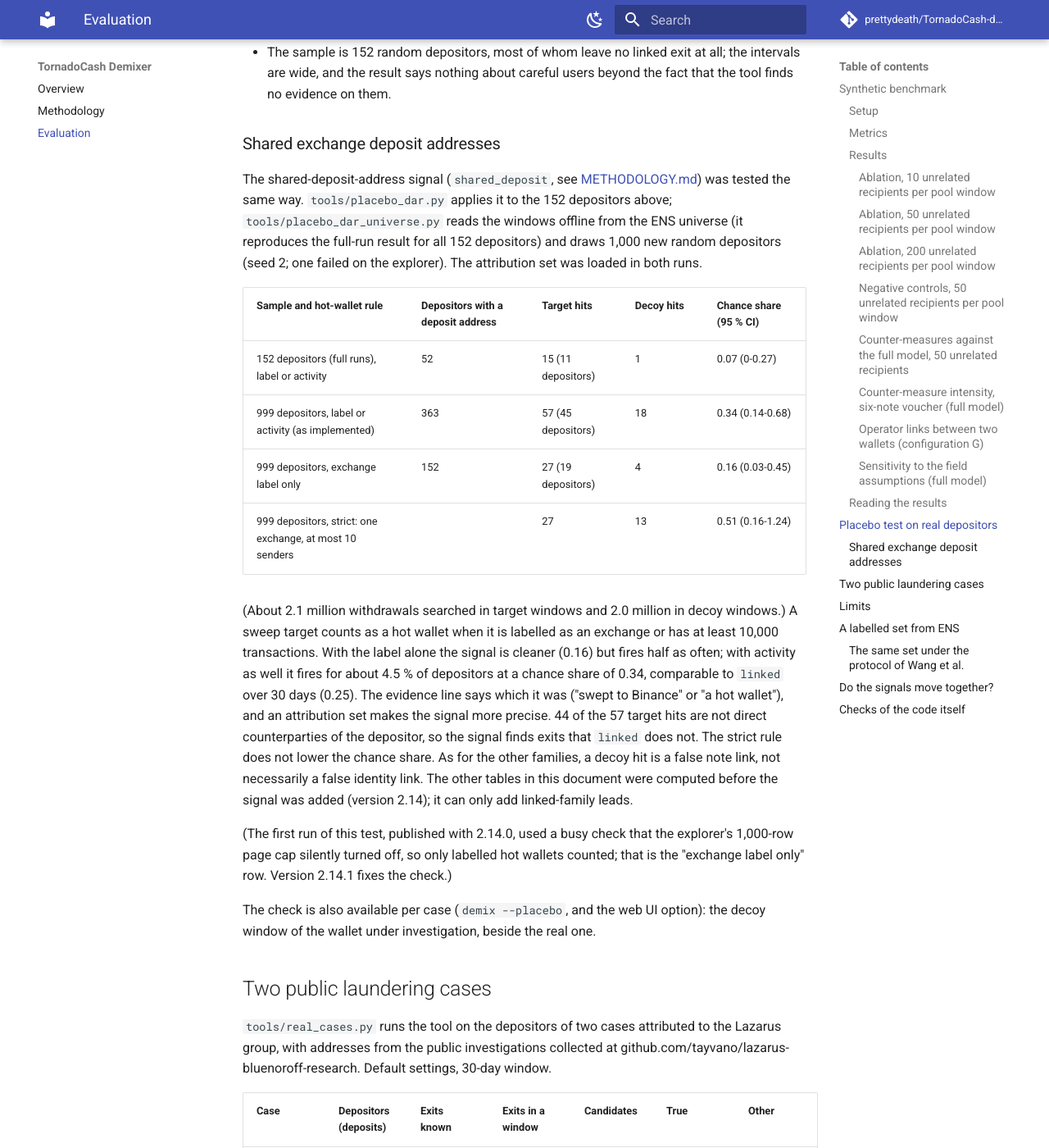
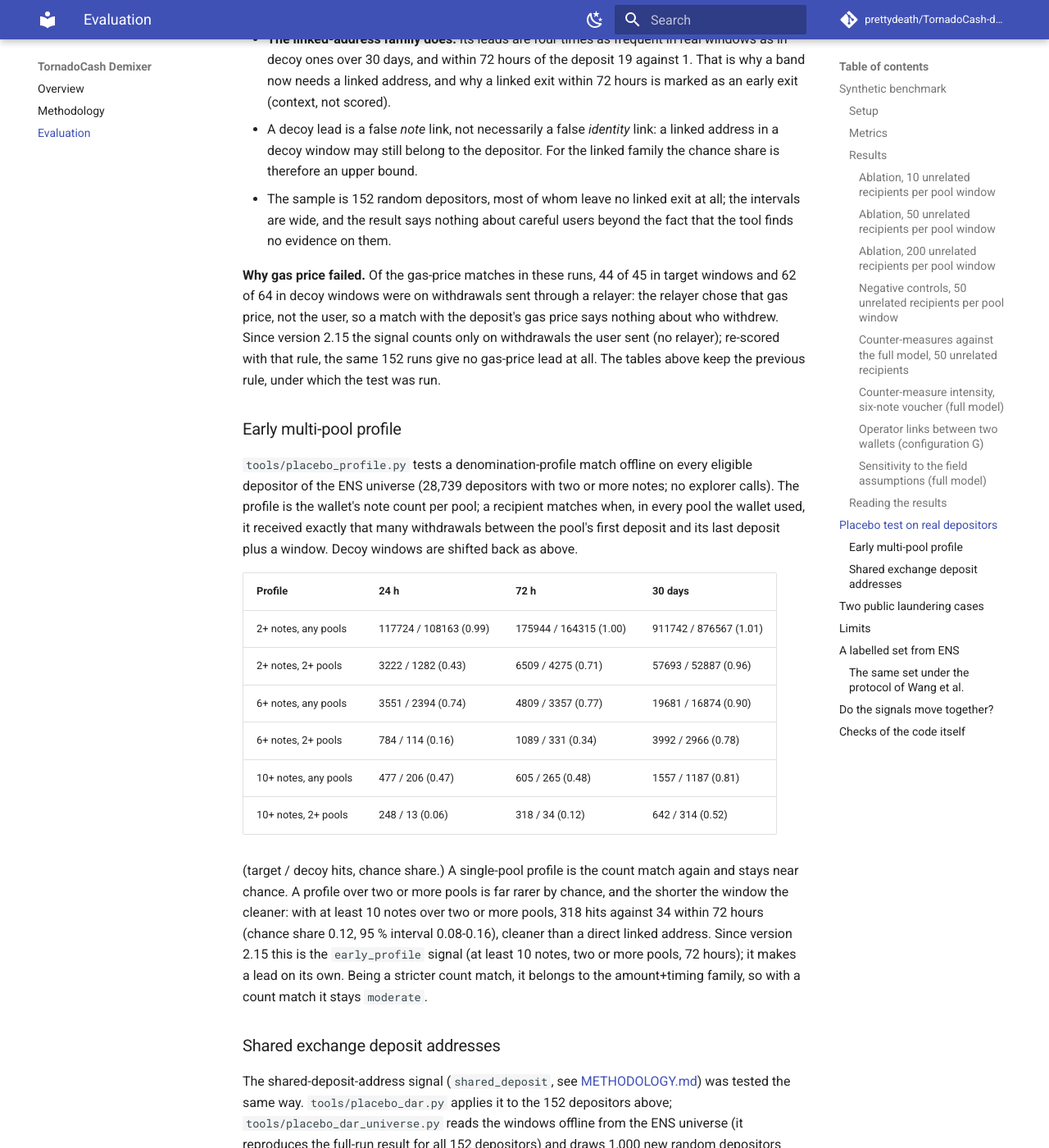
Before and after one commit to prettydeath/TornadoCash-demixer, an MkDocs documentation site: the page built from docs/EVALUATION.md, in a window 1280 px wide and 1400 px high, scrolled down 8672 px. Shown: the whole window at 82% size. Built offline with MkDocs 1.6.1 and Material for MkDocs 9.7.7, drawn with Linux system fonts in a browser that asks for light colours; comment, search, counter and statistics services are not loaded; some of the changed text lies outside the part shown.

Commit message:
Release 2.15.0: early profile lead, relayed gas ignored, labelled shared deposit

```diff
--- a/docs/EVALUATION.md
+++ b/docs/EVALUATION.md
@@ -14,8 +14,13 @@
 
 The placebo test is the only one that measures the signals on real withdrawals at
 scale. It found amount+timing and gas-price leads as frequent in decoy windows as
-in real ones, and only the linked-address family above chance. Since version
-2.13 a band therefore needs a linked address; the tables below use that rule.
+in real ones; above chance stood the linked-address family (a direct counterparty,
+a withdrawal sent by the depositor's side, a deposit address swept to a labelled
+exchange) and, measured later, an early multi-pool profile match. A band needs one
+of these (since version 2.13 for the linked family, since 2.15 for the profile);
+the synthetic tables below use the current rule. The gas-price signal turned out
+to fire almost only on withdrawals whose gas price a relayer chose; since 2.15 it
+counts only on withdrawals the user sent.
 
 ## Synthetic benchmark
 
@@ -70,9 +75,9 @@
 | A | amount+timing, no gate | 0.430 | 0.969 | 0.596 | 0.129 | 0.000 | 0.000 | 0.555 | 0.985 | 0.417 |
 | B | + discrimination gate | 0.433 | 0.966 | 0.598 | 0.127 | 0.000 | 0.000 | 0.685 | 0.995 | 0.722 |
 | C | + self-relay | 0.433 | 0.966 | 0.598 | 0.127 | 0.000 | 0.000 | 0.680 | 0.995 | 0.724 |
-| D | + gas price | 0.430 | 0.973 | 0.597 | 0.130 | 0.000 | 0.000 | 0.775 | 1.000 | 0.780 |
-| E | + linked address | 0.432 | 0.979 | 0.600 | 0.130 | 1.000 | 0.185 | 0.835 | 1.000 | 0.827 |
-| F | + denomination profile | 0.433 | 0.983 | 0.601 | 0.130 | 1.000 | 0.185 | 0.895 | 1.000 | 0.934 |
+| D | + gas price | 0.433 | 0.966 | 0.597 | 0.128 | 0.000 | 0.000 | 0.705 | 0.995 | 0.743 |
+| E | + linked address | 0.434 | 0.973 | 0.600 | 0.128 | 1.000 | 0.185 | 0.775 | 0.995 | 0.795 |
+| F | + denomination profile | 0.435 | 0.976 | 0.602 | 0.128 | 1.000 | 0.185 | 0.845 | 0.995 | 0.913 |
 
 #### Ablation, 50 unrelated recipients per pool window
 
@@ -81,9 +86,9 @@
 | A | amount+timing, no gate | 0.130 | 0.976 | 0.230 | 0.131 | 0.000 | 0.000 | 0.250 | 0.705 | 0.127 |
 | B | + discrimination gate | 0.130 | 0.976 | 0.230 | 0.131 | 0.000 | 0.000 | 0.415 | 0.785 | 0.392 |
 | C | + self-relay | 0.130 | 0.976 | 0.230 | 0.131 | 0.000 | 0.000 | 0.410 | 0.830 | 0.395 |
-| D | + gas price | 0.128 | 0.983 | 0.227 | 0.134 | 0.000 | 0.000 | 0.550 | 0.900 | 0.496 |
-| E | + linked address | 0.129 | 0.986 | 0.227 | 0.134 | 1.000 | 0.182 | 0.660 | 0.920 | 0.627 |
-| F | + denomination profile | 0.129 | 0.986 | 0.227 | 0.134 | 1.000 | 0.182 | 0.750 | 0.945 | 0.790 |
+| D | + gas price | 0.130 | 0.976 | 0.229 | 0.132 | 0.000 | 0.000 | 0.470 | 0.845 | 0.444 |
+| E | + linked address | 0.130 | 0.983 | 0.230 | 0.132 | 1.000 | 0.182 | 0.605 | 0.880 | 0.590 |
+| F | + denomination profile | 0.130 | 0.983 | 0.230 | 0.132 | 1.000 | 0.182 | 0.725 | 0.920 | 0.778 |
 
 #### Ablation, 200 unrelated recipients per pool window
 
@@ -92,9 +97,9 @@
 | A | amount+timing, no gate | 0.040 | 0.967 | 0.076 | 0.118 | 0.000 | 0.000 | 0.100 | 0.350 | 0.038 |
 | B | + discrimination gate | 0.040 | 0.967 | 0.076 | 0.118 | 0.000 | 0.000 | 0.130 | 0.490 | 0.156 |
 | C | + self-relay | 0.040 | 0.967 | 0.076 | 0.118 | 0.000 | 0.000 | 0.145 | 0.510 | 0.156 |
-| D | + gas price | 0.039 | 0.970 | 0.075 | 0.120 | 0.000 | 0.000 | 0.340 | 0.675 | 0.263 |
-| E | + linked address | 0.039 | 0.977 | 0.075 | 0.120 | 1.000 | 0.200 | 0.475 | 0.740 | 0.459 |
-| F | + denomination profile | 0.039 | 0.977 | 0.075 | 0.120 | 1.000 | 0.200 | 0.595 | 0.850 | 0.657 |
+| D | + gas price | 0.040 | 0.970 | 0.076 | 0.118 | 0.000 | 0.000 | 0.265 | 0.590 | 0.233 |
+| E | + linked address | 0.040 | 0.977 | 0.077 | 0.118 | 1.000 | 0.200 | 0.405 | 0.665 | 0.425 |
+| F | + denomination profile | 0.040 | 0.977 | 0.077 | 0.118 | 1.000 | 0.200 | 0.570 | 0.805 | 0.663 |
 
 #### Negative controls, 50 unrelated recipients per pool window
 
@@ -105,7 +110,7 @@
 | exit after the window | config F | 0.00 | 0.00 | 0.06 | 0.00 | 0.00 | 0.94 |
 | one note per fresh address | config A | 0.00 | 0.00 | 0.10 | 0.00 | 0.00 | 0.90 |
 | one note per fresh address | config B | 0.00 | 0.00 | 0.10 | 0.00 | 0.00 | 0.90 |
-| one note per fresh address | config F | 0.00 | 0.00 | 0.07 | 0.00 | 0.00 | 0.93 |
+| one note per fresh address | config F | 0.00 | 0.00 | 0.10 | 0.00 | 0.00 | 0.91 |
 
 #### Counter-measures against the full model, 50 unrelated recipients
 
@@ -165,12 +170,12 @@
 
 | Field | Top-1 | PR-AUC | control: strong | control: moderate | control: no lead |
 | --- | --- | --- | --- | --- | --- |
-| baseline | 0.75 | 0.79 | 0.00 | 0.00 | 0.06 |
-| no chance gas reuse | 0.81 | 0.89 | 0.00 | 0.00 | 0.07 |
-| chance gas reuse x5 (p=0.01) | 0.62 | 0.73 | 0.00 | 0.00 | 0.04 |
-| self-relay 5 % | 0.78 | 0.81 | 0.00 | 0.00 | 0.06 |
-| self-relay 30 % | 0.73 | 0.77 | 0.00 | 0.00 | 0.06 |
-| busier recipients (p_more=0.6) | 0.67 | 0.76 | 0.00 | 0.00 | 0.01 |
+| baseline | 0.72 | 0.78 | 0.00 | 0.00 | 0.06 |
+| no chance gas reuse | 0.77 | 0.87 | 0.00 | 0.00 | 0.07 |
+| chance gas reuse x5 (p=0.01) | 0.67 | 0.79 | 0.00 | 0.00 | 0.09 |
+| self-relay 5 % | 0.74 | 0.79 | 0.00 | 0.00 | 0.06 |
+| self-relay 30 % | 0.70 | 0.76 | 0.00 | 0.00 | 0.06 |
+| busier recipients (p_more=0.6) | 0.66 | 0.77 | 0.00 | 0.00 | 0.01 |
 
 ### Reading the results
 
@@ -179,8 +184,12 @@
   `disc ≥ 0.5`), but B's `disc`-scaled score lifts PR-AUC about threefold (0.13 → 0.39 at
   N = 50).
 - **On generated data each family adds ranking power.** Through B, D, E and F, PR-AUC
-  rises 0.39 → 0.50 → 0.63 → 0.79 and top-1 0.42 → 0.75 at N = 50; at N = 200 top-1
-  rises from 0.13 to 0.60. Recall of "listed" stays near 0.98: the exit is almost always
+  rises 0.39 → 0.44 → 0.59 → 0.78 and top-1 0.42 → 0.73 at N = 50; at N = 200 top-1
+  rises from 0.13 to 0.57. The gas-price step is smaller than before version 2.15:
+  a generated exit that reuses the deposit gas price through a relayer no longer
+  counts (in the counter-measure table, top-1 for "deposit gas price reused" falls
+  from 0.99 to 0.17), which is what the placebo test says about real relayed
+  withdrawals. Recall of "listed" stays near 0.98: the exit is almost always
   among the candidates, and the question is how high it ranks. The placebo test below
   shows that the amount+timing and gas-price part of this does not carry over to real
   pools.
@@ -259,38 +268,76 @@
   the intervals are wide, and the result says nothing about careful users beyond
   the fact that the tool finds no evidence on them.
 
+**Why gas price failed.** Of the gas-price matches in these runs, 44 of 45 in
+target windows and 62 of 64 in decoy windows were on withdrawals sent through a
+relayer: the relayer chose that gas price, not the user, so a match with the
+deposit's gas price says nothing about who withdrew. Since version 2.15 the signal
+counts only on withdrawals the user sent (no relayer); re-scored with that rule,
+the same 152 runs give no gas-price lead at all. The tables above keep the
+previous rule, under which the test was run.
+
+### Early multi-pool profile
+
+`tools/placebo_profile.py` tests a denomination-profile match offline on every
+eligible depositor of the ENS universe (28,739 depositors with two or more notes;
+no explorer calls). The profile is the wallet's note count per pool; a recipient
+matches when, in every pool the wallet used, it received exactly that many
+withdrawals between the pool's first deposit and its last deposit plus a window.
+Decoy windows are shifted back as above.
+
+| Profile | 24 h | 72 h | 30 days |
+|---|---|---|---|
+| 2+ notes, any pools | 117724 / 108163 (0.99) | 175944 / 164315 (1.00) | 911742 / 876567 (1.01) |
+| 2+ notes, 2+ pools | 3222 / 1282 (0.43) | 6509 / 4275 (0.71) | 57693 / 52887 (0.96) |
+| 6+ notes, any pools | 3551 / 2394 (0.74) | 4809 / 3357 (0.77) | 19681 / 16874 (0.90) |
+| 6+ notes, 2+ pools | 784 / 114 (0.16) | 1089 / 331 (0.34) | 3992 / 2966 (0.78) |
+| 10+ notes, any pools | 477 / 206 (0.47) | 605 / 265 (0.48) | 1557 / 1187 (0.81) |
+| 10+ notes, 2+ pools | 248 / 13 (0.06) | 318 / 34 (0.12) | 642 / 314 (0.52) |
+
+(target / decoy hits, chance share.) A single-pool profile is the count match again
+and stays near chance. A profile over two or more pools is far rarer by chance,
+and the shorter the window the cleaner: with at least 10 notes over two or more
+pools, 318 hits against 34 within 72 hours (chance share 0.12, 95 % interval
+0.08-0.16), cleaner than a direct linked address. Since version 2.15 this is the
+`early_profile` signal (at least 10 notes, two or more pools, 72 hours); it makes
+a lead on its own. Being a stricter count match, it belongs to the amount+timing
+family, so with a count match it stays `moderate`.
+
 ### Shared exchange deposit addresses
 
 The shared-deposit-address signal (`shared_deposit`, see
 [METHODOLOGY.md](METHODOLOGY.md)) was tested the same way. `tools/placebo_dar.py`
 applies it to the 152 depositors above; `tools/placebo_dar_universe.py` reads the
 windows offline from the ENS universe (it reproduces the full-run result for all
-152 depositors) and draws 1,000 new random depositors (seed 2; one failed on the
-explorer). The attribution set was loaded in both runs.
+152 depositors) and draws 1,000 new random depositors (seed 2). Lookups that hit an
+explorer error are retried rather than silently skipped; none failed in the final
+runs. Version 2.15 code, attribution set loaded unless stated.
 
-| Sample and hot-wallet rule | Depositors with a deposit address | Target hits | Decoy hits | Chance share (95 % CI) |
+| Sample and rule | Depositors with a deposit address | Target hits | Decoy hits | Chance share (95 % CI) |
 |---|---|---|---|---|
-| 152 depositors (full runs), label or activity | 52 | 15 (11 depositors) | 1 | 0.07 (0-0.27) |
-| 999 depositors, label or activity (as implemented) | 363 | 57 (45 depositors) | 18 | 0.34 (0.14-0.68) |
-| 999 depositors, exchange label only | 152 | 27 (19 depositors) | 4 | 0.16 (0.03-0.45) |
-| 999 depositors, strict: one exchange, at most 10 senders | | 27 | 13 | 0.51 (0.16-1.24) |
+| 152 depositors (full runs): swept to a labelled exchange (scored) | | 4 | 0 | 0 |
+| 152 depositors: any deposit address found | 28 | 9 | 1 | 0.12 (0-0.53) |
+| 1,000 depositors: swept to a labelled exchange (scored) | | 27 (19 depositors) | 4 | 0.16 (0.03-0.44) |
+| 1,000 depositors: any deposit address found | 251 | 38 (28 depositors) | 13 | 0.36 (0.11-0.89) |
+| 1,000 depositors, no attribution set (activity only) | 164 | 16 (13 depositors) | 12 | 0.80 (0.21-2.37) |
 
 (About 2.1 million withdrawals searched in target windows and 2.0 million in decoy
-windows.) A sweep target counts as a hot wallet when it is labelled as an exchange
-or has at least 10,000 transactions. With the label alone the signal is cleaner
-(0.16) but fires half as often; with activity as well it fires for about 4.5 % of
-depositors at a chance share of 0.34, comparable to `linked` over 30 days (0.25).
-The evidence line says which it was ("swept to Binance" or "a hot wallet"), and an
-attribution set makes the signal more precise. 44 of the 57 target hits are not
-direct counterparties of the depositor, so the signal finds exits that `linked`
-does not. The strict rule does not lower the chance share. As for the other
-families, a decoy hit is a false note link, not necessarily a false identity link.
-The other tables in this document were computed before the signal was added
-(version 2.14); it can only add linked-family leads.
+windows.) An address counts as a deposit address when its outflow goes to hot
+wallets. A hot wallet recognised by an exchange label gives a clean signal: 27
+against 4, and 25 of the 27 are not direct counterparties of the depositor, so the
+signal finds exits that `linked` does not. A hot wallet recognised by activity
+alone does not: without an attribution set the signal is at chance (16 against
+12). Two fixes on the way did not change that: a busy contract (a token, a DEX
+router, the Tornado router) is no longer taken for a hot wallet, and an unlabelled
+hot wallet must receive amounts forwarded within 3,200 blocks (the forwarding test
+of Victor used by Tutela). So since version 2.15 a shared deposit address is scored
+only when it sweeps to labelled exchange wallets; one found by activity alone is
+shown as context. Without an attribution set the signal therefore does not fire.
 
-(The first run of this test, published with 2.14.0, used a busy check that the
-explorer's 1,000-row page cap silently turned off, so only labelled hot wallets
-counted; that is the "exchange label only" row. Version 2.14.1 fixes the check.)
+(History: 2.14.0 published 57 against 18 for "label or activity"; that run used a
+busy check the explorer's page cap had turned off, and later ones counted token and
+router contracts as hot wallets. The "labelled exchange" numbers are the same in
+every run.)
 
 The check is also available per case (`demix --placebo`, and the web UI option):
 the decoy window of the wallet under investigation, beside the real one.
@@ -303,7 +350,7 @@
 
 | Case | Depositors (deposits) | Exits known | Exits in a window | Candidates | True | Other |
 |---|---|---|---|---|---|---|
-| KuCoin 2020 | 2 (55) | 36 | 35 per depositor | 7 | 6 | 1 `weak` (chance gas-price reuse) |
+| KuCoin 2020 | 2 (55) | 36 | 35 per depositor | 6 | 6 | 0 |
 | Harmony 2022 | 14 (857) | 30 of 55 listed | 0-30 per depositor | 0 | 0 | 0 |
 
 Run with `python tools/real_cases.py`; it also prints the context marks below.
@@ -327,8 +374,9 @@
 counterparty of either depositor. So of the attacker's 35 exits inside the window
 the tool finds 6. How many of the others carry notes of these two depositors (55
 of the attacker's 497 notes) cannot be told from chain data, so this is not a
-per-depositor recall: the second caller's notes may come from other deposits. The other depositor gets one unrelated candidate from a chance gas-price
-match; it was `moderate` before version 2.13 and is `weak` now.
+per-depositor recall: the second caller's notes may come from other deposits. The other depositor used to get one unrelated candidate from a chance gas-price
+match on a relayed withdrawal (`moderate` before version 2.13, `weak` in 2.13-2.14);
+since 2.15 a relayed withdrawal earns no gas-price signal and the candidate is gone.
 
 **Harmony.** Investigators listed 55 withdrawal addresses; 30 of them received 180
 withdrawals from the 100 ETH pool within 30 days of the deposits, 6 per address in
@@ -352,8 +400,7 @@
 the other members were paid out in the same bursts and are leads, not errors, as
 the list itself is partial. In KuCoin, 30 of the 70 (true exit, depositor window)
 pairs sit in a group; from one true exit the group holds 4.9 addresses, 4.5 of them
-(91 %) true exits. The chance candidate of the second depositor is `weak`, so it
-anchors nothing.
+(91 %) true exits.
 
 Both cases show the same limit as the synthetic counter-measures: when notes are
 pooled and redistributed, a count match finds nothing, and the tool reports no
--- a/docs/METHODOLOGY.md
+++ b/docs/METHODOLOGY.md
@@ -210,7 +210,11 @@
 - **Unique gas price.** The `Withdrawal` log endpoint returns each withdrawal's
   `gasPrice`, and the wallet's deposit gas prices come from its tx list. A
   withdrawal whose gas price exactly equals a deposit gas price, and which is rare
-  in the window (shared by ≤3 withdrawals), is flagged `gas_price`.
+  in the window (shared by ≤3 withdrawals), is flagged `gas_price`. Only a
+  withdrawal the user sent without a relayer counts: a relayer chooses the gas
+  price of the transactions it sends, so a match there says nothing about the
+  user. On real depositors 44 of 45 matches were on relayed withdrawals before this
+  rule (version 2.15, [EVALUATION.md](EVALUATION.md)).
 
   **Gated on EIP-1559.** The heuristic assumes the sender chose the price. After
   London the effective price on a log is base fee plus tip, and the base fee
@@ -248,24 +252,43 @@
   address when it has fewer than 1,000 transactions and at most 50 senders, and at
   least 80 % of its outgoing transfers go to hot wallets: among its three most
   frequent destinations, those labelled as an exchange or with at least 10,000
-  transactions. A recipient in the window that also sent funds to one of these
-  addresses is flagged `shared_deposit` (linked-address family). The lookup costs
-  up to 50 history queries plus a busy check per new sweep target, and can be
-  turned off (`--no-deposit-addresses`).
+  transactions. A busy address counts as a hot wallet only if it is not a contract
+  (a token, a DEX router or the Tornado router is busy too) and receives amounts
+  forwarded within 3,200 blocks, short by at most 0.01 ETH or 1 % of a token amount
+  (the forwarding test of Victor used by Tutela). A recipient in the window that
+  also sent funds to one of these addresses is flagged `shared_deposit`
+  (linked-address family), but only when the deposit address sweeps at least 80 %
+  of its outflow to **labelled** exchange wallets: in the placebo test that version
+  gave 27 real-window against 4 decoy hits, while deposit addresses recognised by
+  activity alone were at chance (16 against 12). Those are shown as context. So
+  without an attribution set the signal does not fire. The lookup costs up to 50
+  history queries plus a busy check per new sweep target, and can be turned off
+  (`--no-deposit-addresses`).
+- **Early multi-pool profile.** A wallet that deposited at least 10 notes over two
+  or more pools has a profile (notes per pool). A recipient that, in every one of
+  those pools, received exactly that many withdrawals between the pool's first
+  deposit and 72 hours after its last one is flagged `early_profile`. One pool is
+  the count match again and is chance-level; over two or more pools and a short
+  window the placebo test on 28,739 depositors gave 318 real-window against 34
+  decoy hits (chance share 0.12). It belongs to the amount+timing family (it reads
+  the same withdrawals as the count match) but, unlike the rest of that family,
+  makes a lead on its own.
 
 **Band, evidence and score.** Each recipient accumulates a signal set
-(`count_match`, `self_relayed`, `gas_price`, `linked`, `linked_sender`,
-`shared_deposit`, and `profile_match` on `multi` runs). The signals fall into
-evidence families: amount+timing (`count_match`, `self_relayed`, `profile_match`),
-gas price, linked address (`linked`, `linked_sender`, `shared_deposit`). The **band** needs a linked address:
-`strong` for a linked address plus another family, `moderate` for a linked address
-alone, `weak` for amount+timing and/or gas price without one. The rule follows the
+(`count_match`, `self_relayed`, `early_profile`, `gas_price`, `linked`,
+`linked_sender`, `shared_deposit`, and `profile_match` on `multi` runs). The signals
+fall into evidence families: amount+timing (`count_match`, `self_relayed`,
+`early_profile`, `profile_match`), gas price, linked address (`linked`,
+`linked_sender`, `shared_deposit`). The **band** needs a lead signal — a linked
+address or an early multi-pool profile: `strong` for a lead signal plus another
+family, `moderate` for a lead signal alone, `weak` otherwise. The rule follows the
 placebo test on real depositors ([EVALUATION.md](EVALUATION.md)): run on decoy
 windows that end before the wallet's first deposit, the pipeline found
 amount+timing and gas-price leads as often as in the real windows, and only
 linked-address leads clearly more often (30 against 7 over 30 days; 19 against 1
-within 72 hours). Before version 2.13 a gas-price match or a self-relayed count
-match alone reached `moderate`, and two non-linked families reached `strong`. A
+within 72 hours); the early multi-pool profile was added in 2.15 on the same kind
+of evidence. Before version 2.13 a gas-price match or a self-relayed count match
+alone reached `moderate`, and two non-linked families reached `strong`. A
 linked exit whose first withdrawal came within 72 hours of the deposit is marked
 as an **early exit**; like the fresh-address mark it is context and does not
 change the band or the score. Every candidate carries its **evidence**: each family, whether it
--- a/docs/llms.txt
+++ b/docs/llms.txt
@@ -2,7 +2,7 @@
 
 > Open-source Python toolkit (MIT) for Tornado Cash forensics on public on-chain data. Given a depositor wallet it lists likely withdrawal addresses with an evidence band and the evidence behind each; it also groups exits paid out together, links wallets of one operator, follows withdrawn funds forward, and can run a placebo check that shows how many leads chance alone produces for the wallet. 55 verified pools on 8 EVM chains (Ethereum, BSC, Polygon, Arbitrum, Optimism, Avalanche, Gnosis, Base). Leads, not proof.
 
-What the evidence supports, measured on real depositors with a placebo (target-decoy) test: a linked address (a direct counterparty of the depositor, a withdrawal sent by the depositor's side, or an exchange deposit address both sent funds to) stands clearly above chance; amount+timing (count match, self-relay) and gas-price matches do not, so they never make a lead on their own. Bands: `strong` = linked address plus another evidence family; `moderate` = linked address alone; `weak` = no linked address.
+What the evidence supports, measured on real depositors with a placebo (target-decoy) test: a linked address (a direct counterparty of the depositor, a withdrawal sent by the depositor's side, or an exchange deposit address both sent funds to, when it sweeps to a labelled exchange) and an early multi-pool profile match (10+ notes over 2+ pools, all received within 72 h) stand clearly above chance; amount+timing (count match, self-relay) and gas-price matches do not, so they never make a lead on their own. Gas price counts only on withdrawals the user sent (a relayer chooses the gas price of relayed ones). Bands: `strong` = lead signal (linked address or early profile) plus another evidence family; `moderate` = lead signal alone; `weak` = no lead signal. The shared-deposit signal needs an attribution set (exchange labels); without it, deposit addresses are shown as context only.
 
 Install: `python -m pip install tornado-demix` (CLI, from PyPI); the local Flask UI and the evaluation tools need a checkout (`python -m pip install ".[web]"`). Needs an Etherscan-family API key (config/api.csv or the ETHERSCAN_API_KEY environment variable).
 
--- a/pyproject.toml
+++ b/pyproject.toml
@@ -4,7 +4,7 @@
 
 [project]
 name = "tornado-demix"
-version = "2.14.1"
+version = "2.15.0"
 description = "Tornado Cash forensics: evidence-banded exit leads, exit groups, operator clusters and multi-hop fund tracing after withdrawal on 8 EVM chains, with a placebo check on real data."
 readme = "README.md"
 requires-python = ">=3.9"
--- a/tornado_demix/__init__.py
+++ b/tornado_demix/__init__.py
@@ -12,7 +12,7 @@
 from .networks import get_network, load_networks
 from .pools import Pool
 
-__version__ = "2.14.1"
+__version__ = "2.15.0"
 __all__ = [
     "EtherscanClient",
     "run_demix",
```
Also changed, not shown: other parts of docs/EVALUATION.md (+4 -4 lines), README.md (+26 -18 lines), docs/img/case-kucoin-placebo.png, docs/img/demix-evidence.png, 1 other file.
